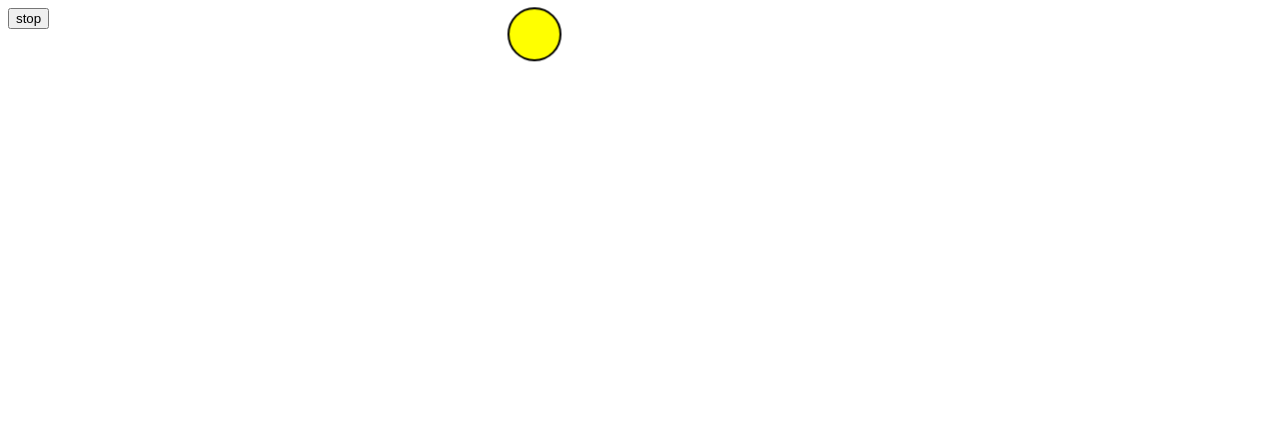
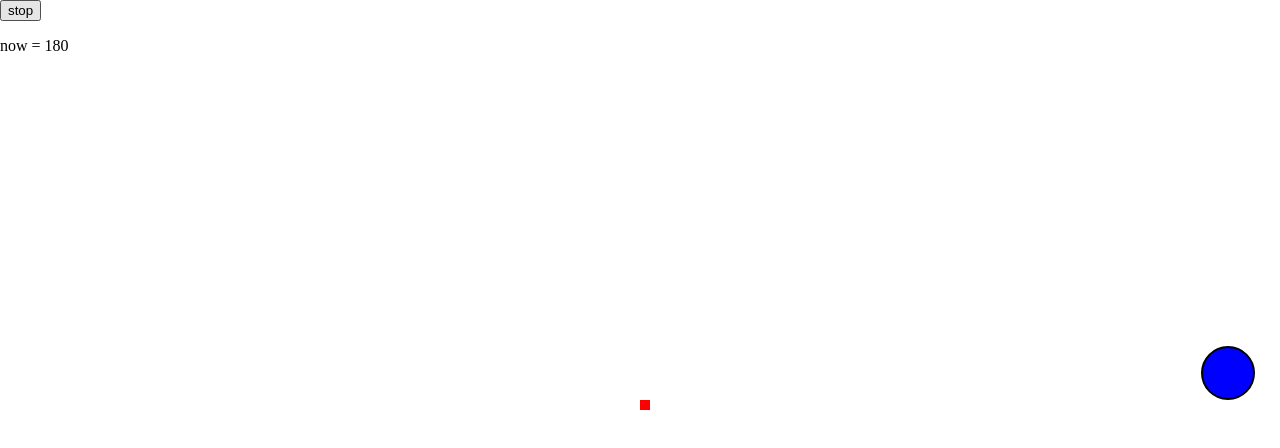
Before and after one commit to alanqq0624/SunRise, a plain HTML site: page index.html in a window 1280 px wide. Both pictures are taken after a click on the button "start". Drawn offline with nearby package versions, Linux system fonts and the light colour scheme.

Commit message:
JS version sun rotate 	main animate complete

```diff
--- a/index.html
+++ b/index.html
@@ -8,7 +8,9 @@
     </head>
     <body>
         <button id="start">start</button>
+        <p></p>
         <div id="sun"><div id="sun2"></div></div>
+        <div id="O"></div>
         <script src="round.js"></script>
     </body>
 </html>
--- a/round.js
+++ b/round.js
@@ -1,21 +1,37 @@
+$("#sun2").css("background-color", "blue")
+$("#sun").css("transform-origin", "50vw 0px");
+$("#sun").css("transform", " translateX(-25px)");
+$("#sun").css("transform", " translateY(-25px)");
+
+
 $("#start").click(function(){
     if($("#start").text() == "start"){
         $("#start").text("stop");
 
         //reset position and move
+        $("#sun").animate({ borderSpacing: 180},{
+            step: function(now,fx) {
+                $("p").text("now = " + now);
+                $(this).css('transform','rotate('+now+'deg)');
+            },
+            duration:'slow'
+        }, 'linear');
+
     }
     else if($("#start").text() == "stop"){
         $("#start").text("start");
 
         //let move stop
+        $("#sun").animate({ borderSpacing: 0},{
+            step: function(now,fx) {
+                $("p").text("now = " + now);
+                $(this).css('transform','rotate('+now+'deg)');
+            },
+            duration:'slow'
+        }, 'linear');
+
     }
     else{
         $("#start").text("7122");
     }
 });
-
-var xSun, ySun;
-
-$("#sun").animate(
-
-)
--- a/style.css
+++ b/style.css
@@ -1,3 +1,6 @@
+body{
+    margin: 0;
+}
 #start{
 }
 #sun{
@@ -16,7 +19,16 @@
     animation: Ymove 5s infinite alternate;
 }
 
-@keyframes Xmove{
+#O{
+    left: 50vw;
+    top: 50vh;
+    position: absolute;
+    width: 10px;
+    height: 10px;
+    background-color: red;
+}
+
+/* @keyframes Xmove{
     100% {
         transform: translateX(100vw);
     }
@@ -33,4 +45,4 @@
     100%{
         transform: translateY(0vh);
     }
-}
+} */
```
